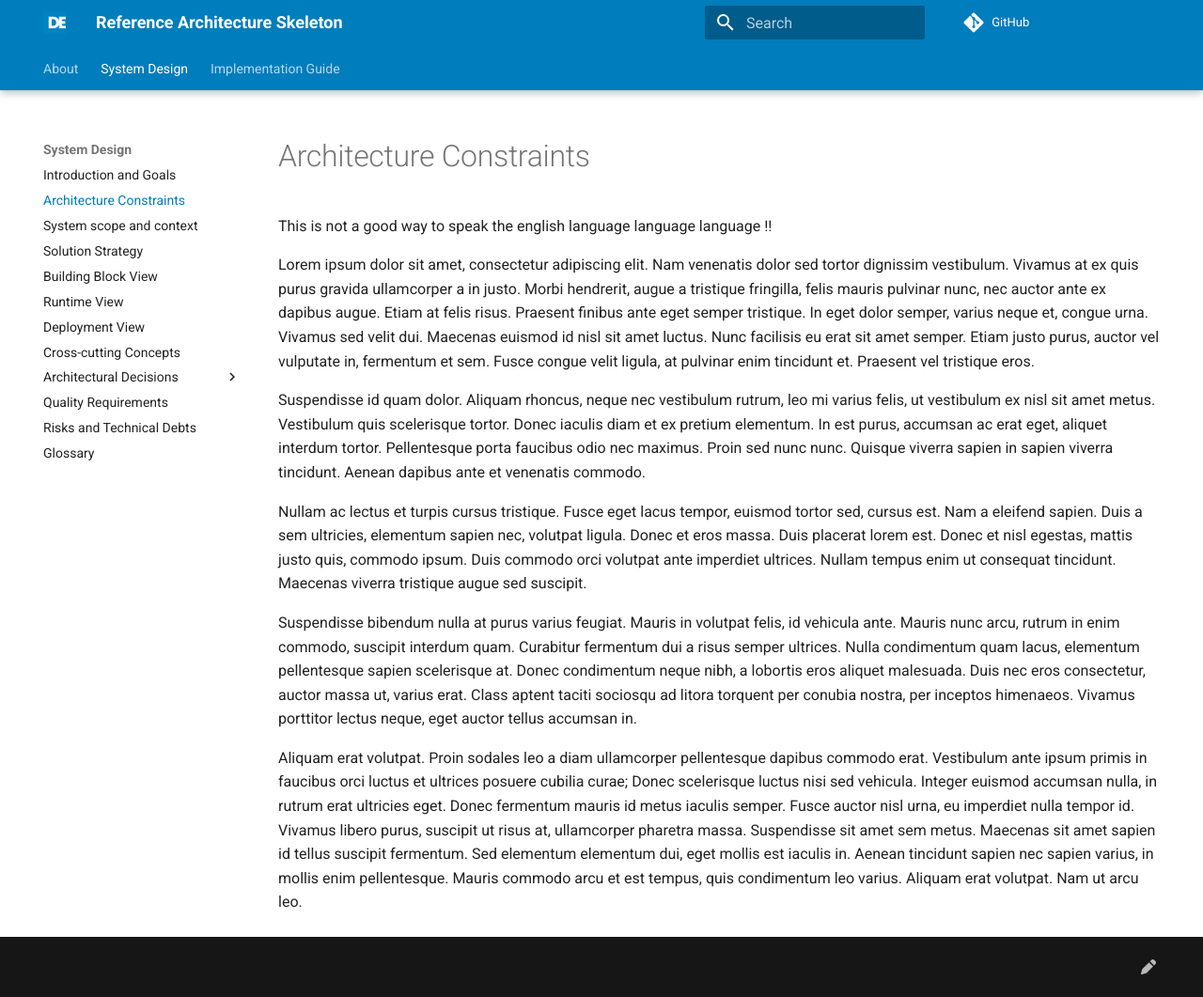
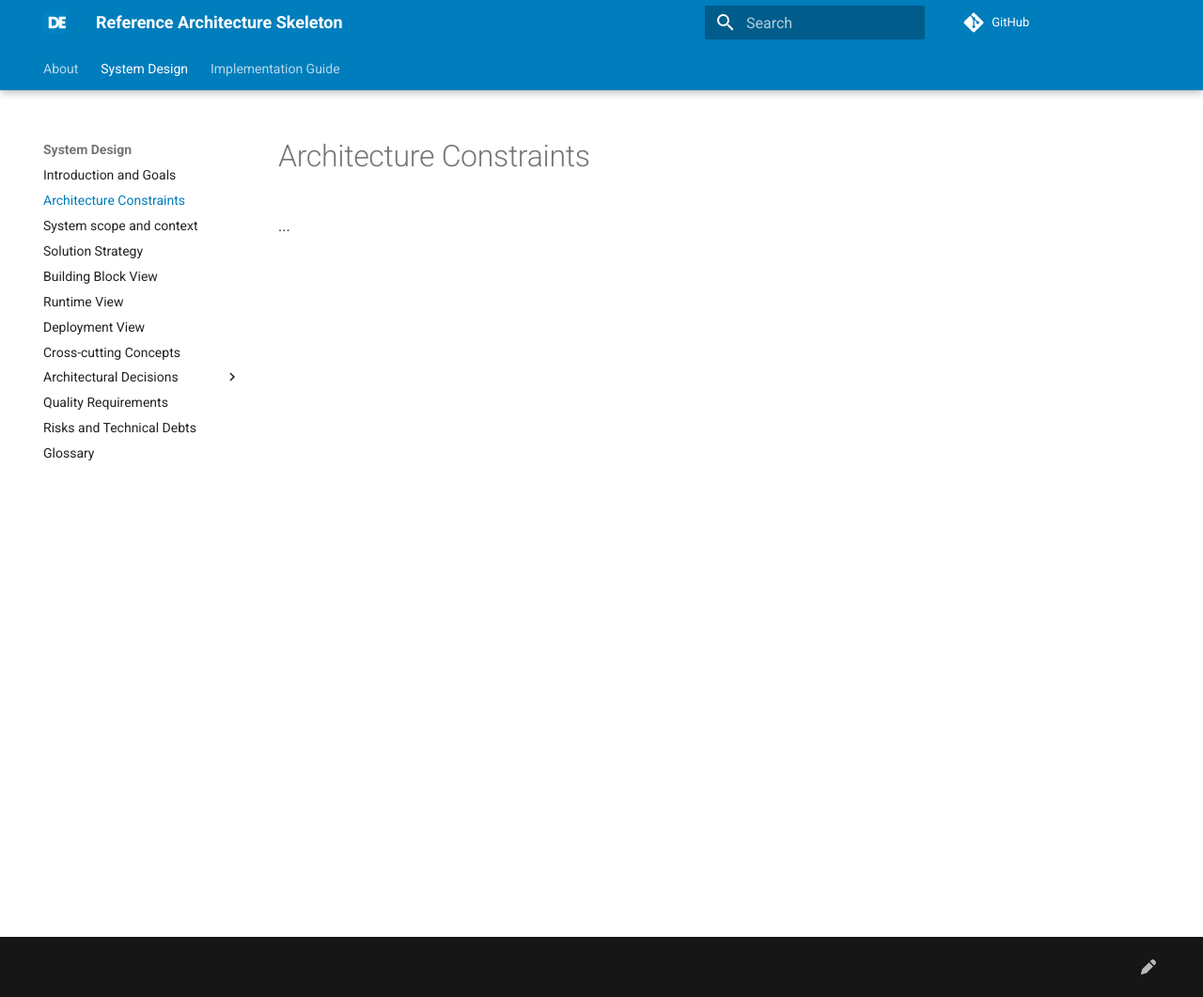
Before and after one commit to clap-demo/refarch-001, an MkDocs documentation site: the page built from docs/system-design/02_architecture_constraints.md, in a window 1280 px wide and 1061 px high. Shown: the whole window at 94% size. Built offline with MkDocs 1.6.1 and Material for MkDocs 9.7.7, drawn with Linux system fonts in a browser that asks for light colours; comment, search, counter and statistics services are not loaded; the version menu is left out.

Commit message:
Update 02_architecture_constraints.md

```diff
--- a/docs/system-design/02_architecture_constraints.md
+++ b/docs/system-design/02_architecture_constraints.md
@@ -1,14 +1,5 @@
 ---
 title: Architecture Constraints
 ---
-T﻿his is not a good way to speak the english language language language !!
 
-Lorem ipsum dolor sit amet, consectetur adipiscing elit. Nam venenatis dolor sed tortor dignissim vestibulum. Vivamus at ex quis purus gravida ullamcorper a in justo. Morbi hendrerit, augue a tristique fringilla, felis mauris pulvinar nunc, nec auctor ante ex dapibus augue. Etiam at felis risus. Praesent finibus ante eget semper tristique. In eget dolor semper, varius neque et, congue urna. Vivamus sed velit dui. Maecenas euismod id nisl sit amet luctus. Nunc facilisis eu erat sit amet semper. Etiam justo purus, auctor vel vulputate in, fermentum et sem. Fusce congue velit ligula, at pulvinar enim tincidunt et. Praesent vel tristique eros.
-
-Suspendisse id quam dolor. Aliquam rhoncus, neque nec vestibulum rutrum, leo mi varius felis, ut vestibulum ex nisl sit amet metus. Vestibulum quis scelerisque tortor. Donec iaculis diam et ex pretium elementum. In est purus, accumsan ac erat eget, aliquet interdum tortor. Pellentesque porta faucibus odio nec maximus. Proin sed nunc nunc. Quisque viverra sapien in sapien viverra tincidunt. Aenean dapibus ante et venenatis commodo.
-
-Nullam ac lectus et turpis cursus tristique. Fusce eget lacus tempor, euismod tortor sed, cursus est. Nam a eleifend sapien. Duis a sem ultricies, elementum sapien nec, volutpat ligula. Donec et eros massa. Duis placerat lorem est. Donec et nisl egestas, mattis justo quis, commodo ipsum. Duis commodo orci volutpat ante imperdiet ultrices. Nullam tempus enim ut consequat tincidunt. Maecenas viverra tristique augue sed suscipit.
-
-Suspendisse bibendum nulla at purus varius feugiat. Mauris in volutpat felis, id vehicula ante. Mauris nunc arcu, rutrum in enim commodo, suscipit interdum quam. Curabitur fermentum dui a risus semper ultrices. Nulla condimentum quam lacus, elementum pellentesque sapien scelerisque at. Donec condimentum neque nibh, a lobortis eros aliquet malesuada. Duis nec eros consectetur, auctor massa ut, varius erat. Class aptent taciti sociosqu ad litora torquent per conubia nostra, per inceptos himenaeos. Vivamus porttitor lectus neque, eget auctor tellus accumsan in.
-
-Aliquam erat volutpat. Proin sodales leo a diam ullamcorper pellentesque dapibus commodo erat. Vestibulum ante ipsum primis in faucibus orci luctus et ultrices posuere cubilia curae; Donec scelerisque luctus nisi sed vehicula. Integer euismod accumsan nulla, in rutrum erat ultricies eget. Donec fermentum mauris id metus iaculis semper. Fusce auctor nisl urna, eu imperdiet nulla tempor id. Vivamus libero purus, suscipit ut risus at, ullamcorper pharetra massa. Suspendisse sit amet sem metus. Maecenas sit amet sapien id tellus suscipit fermentum. Sed elementum elementum dui, eget mollis est iaculis in. Aenean tincidunt sapien nec sapien varius, in mollis enim pellentesque. Mauris commodo arcu et est tempus, quis condimentum leo varius. Aliquam erat volutpat. Nam ut arcu leo.
+...
```
